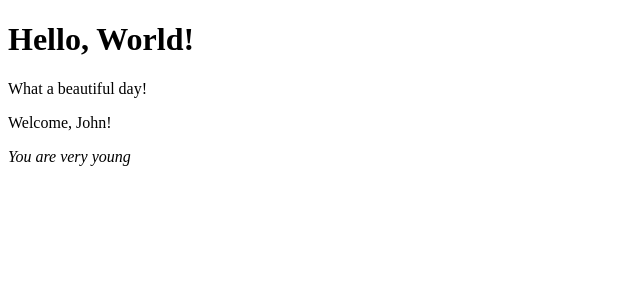
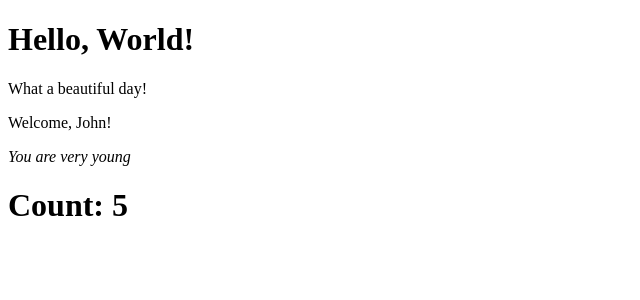
Before and after one commit to argoth85/React-react-exercises, a React (Create React App) app in the folder react-exercises/: page / in a window 1280 px wide. Shown: the top 300 px of the page, without its empty margins (0-640 px from the left). Built offline with nearby package versions, Linux system fonts and the light colour scheme.

Commit message:
state-01

```diff
--- a/react-exercises/src/App.js
+++ b/react-exercises/src/App.js
@@ -1,6 +1,7 @@
 import React from "react";
 import { Hello } from "./Hello";
 import { Welcome } from "./Welcome";
+import {Counter} from "./Counter"
 
 
 export class App extends React.Component {
@@ -9,6 +10,7 @@
       <div>
         <Hello />
         <Welcome name='John' age={16}/>
+        <Counter />
       </div>
     );
   }
--- /dev/null
+++ b/react-exercises/src/Counter.js
@@ -0,0 +1,24 @@
+import React from "react";
+
+export class Counter extends React.Component {
+  state = {
+    count: 0
+  };
+
+  constructor(props) {
+    super(props)
+
+    setInterval(() => {
+        this.setState((newState) => {
+            return {
+                count: newState.count + 1
+            }
+        })
+    }, 1000);
+
+}
+
+  render() {
+    return <h1>Count: {this.state.count}</h1>;
+  }
+}
```
